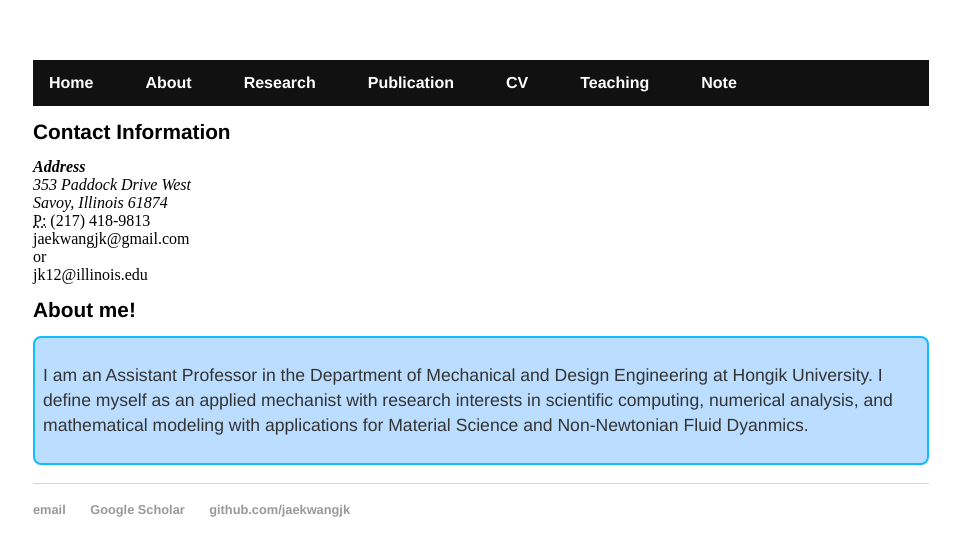
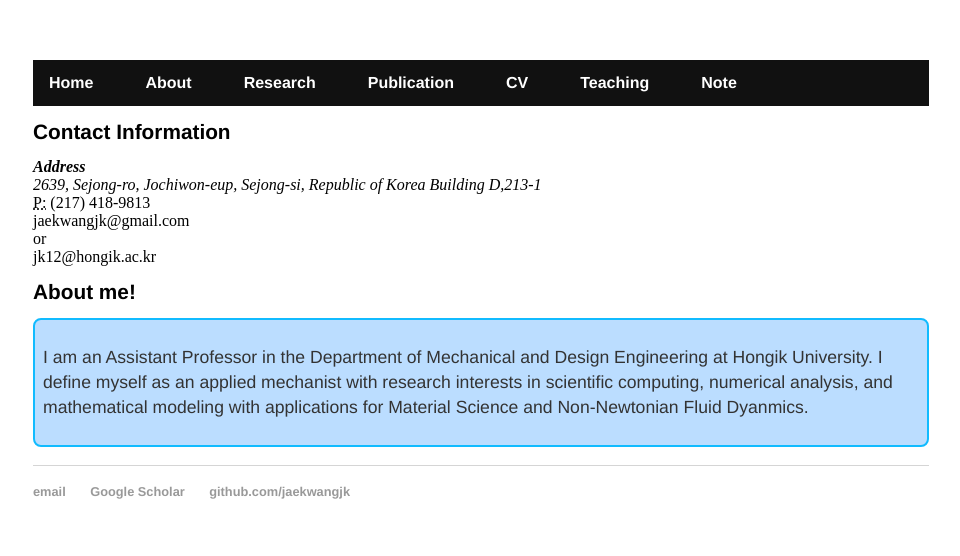
Before and after one commit to jaekwangjk/jaekwangjk.github.io, a Jekyll site: the page built from about.html, in a window 1280 px wide. Shown: the top 556 px of the page, without its empty margins (159-1119 px from the left). Built offline with Jekyll 4.4.1, drawn with Linux system fonts in a browser that asks for light colours.

Commit message:
Update about.html

```diff
--- a/about.html
+++ b/about.html
@@ -7,14 +7,14 @@ title: Jaekwang Kim
 	<h1>Contact Information</h1>
 	<address>
 	<strong>Address</strong><br>
-	353 Paddock Drive West<br>
-	Savoy, Illinois 61874<br>
+	2639, Sejong-ro, Jochiwon-eup, Sejong-si, Republic of Korea
+	Building D,213-1 <br>
 	</address>
 
 	<abbr title="phone">P:</abbr> (217) 418-9813<br>
 	<span class="obfuscate">jaekwangjk@gmail.com</span><br>
 	or<br>
-	<span class="obfuscate">jk12@illinois.edu</span><br>
+	<span class="obfuscate">jk12@hongik.ac.kr</span><br>
 
 	<h1>About me!</h1>
 
```
